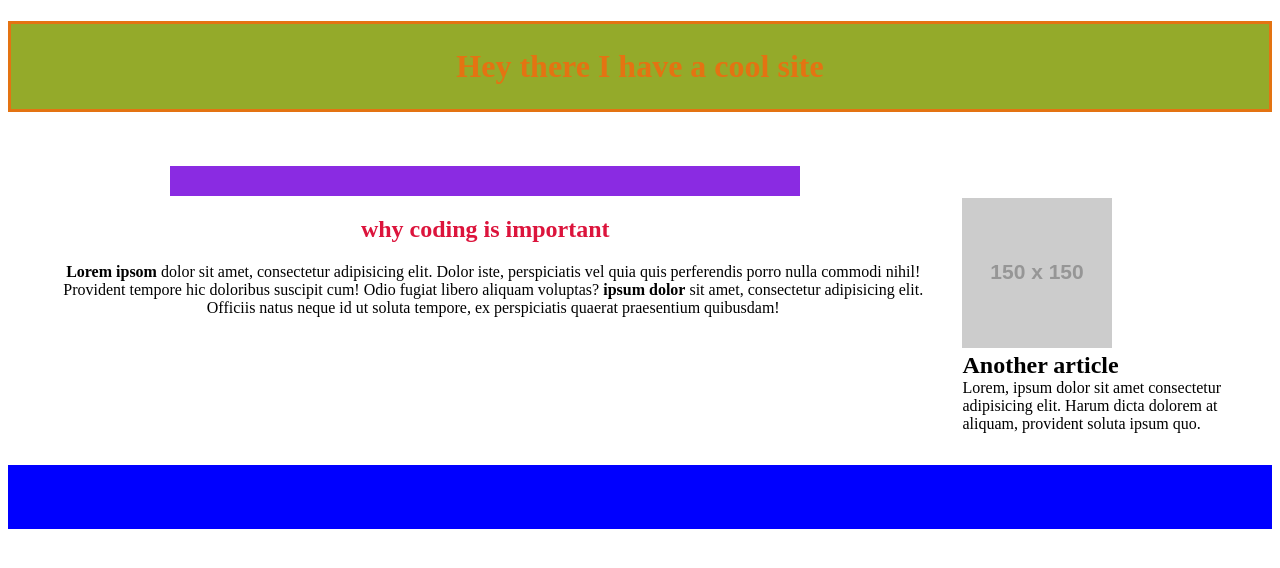
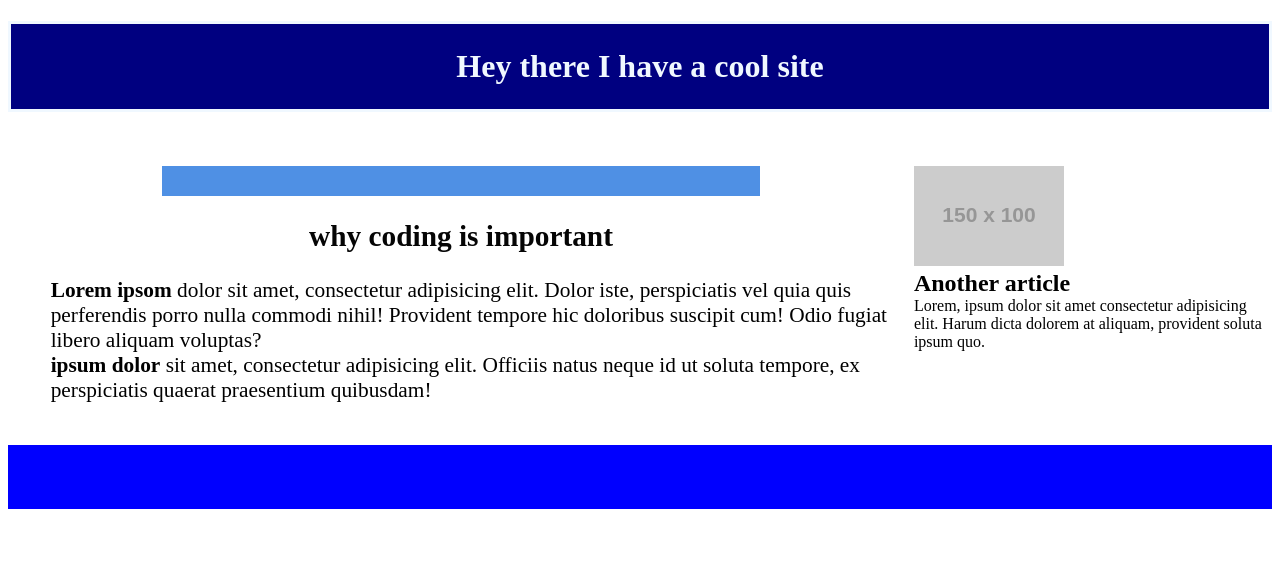
Before and after one commit to bayleyjensen/coolsite, a plain HTML site: page index.html in a window 1280 px wide. Drawn offline with Linux system fonts and the light colour scheme; placeholder pictures from the web are drawn by us.

Commit message:
final commit for 11/5

```diff
--- a/index.html
+++ b/index.html
@@ -15,19 +15,22 @@
       <article class="one">
           <div class="border"></div>
         <h1>why coding is important</h1>
-
+        <div class="middle">
         <p>
           <b>Lorem ipsom</b> dolor sit amet, consectetur adipisicing elit. Dolor
           iste, perspiciatis vel quia quis perferendis porro nulla commodi
           nihil! Provident tempore hic doloribus suscipit cum! Odio fugiat
-          libero aliquam voluptas? <b> ipsum dolor</b> sit amet, consectetur
+          libero aliquam voluptas?</p>
+
+          <p class="lower">  <b> ipsum dolor</b>  sit amet, consectetur
           adipisicing elit. Officiis natus neque id ut soluta tempore, ex
           perspiciatis quaerat praesentium quibusdam!
         </p>
+        </div>
       </article>
       <aside>
         <side-article>
-          <img src=//placehold.it/150x150/ alt="funny picture" >
+          <img src=//placehold.it/150x100/ alt="funny picture" >
           <h2>Another article</h2>
           <p>
             Lorem, ipsum dolor sit amet consectetur adipisicing elit. Harum
--- a/style.css
+++ b/style.css
@@ -1,11 +1,12 @@
 
 header h1{
-  color: #e47312;
+  color: aliceblue;
   text-align: center;
-  background-color: #94aa2a;
+  background-color: navy;
   border-color: "black";
   padding: .75em;
   border-style: solid;
+
 }
 body{
 
@@ -17,31 +18,32 @@ main{
 }
 .border {
   border-top-style: solid;
-  border-color: blueviolet;
+  border-color: rgb(79, 144, 228);
   margin: auto;
   border-top-width: 30px;
   width: 66%;
   margin-top: 2em;
 }
 article h1 {
-    color: crimson;
+    color: rgb(5, 5, 5);
     text-align: center;
-}
+    font-size: 22pt;
+  }
 article p {
   margin: 0 1em 0 2em;
-  text-align: center;
+  text-align: left;
 }
 article.one{
   color: black;
 }
 side-article img {
-  margin-top: 4em;
+  margin-top: 2em;
 }
 footer {
   border-bottom: solid;
   color: blue;
   border-width: 4em;
-  ;
+
 }
 side-article h2{
   margin: auto;
@@ -51,3 +53,8 @@ side-article p{
   margin-bottom: 2em;
 
 }
+.middle {
+  font-size: 16pt;
+  text-align: left;
+}
+.lower {margin-bottom: 2em;}
```
